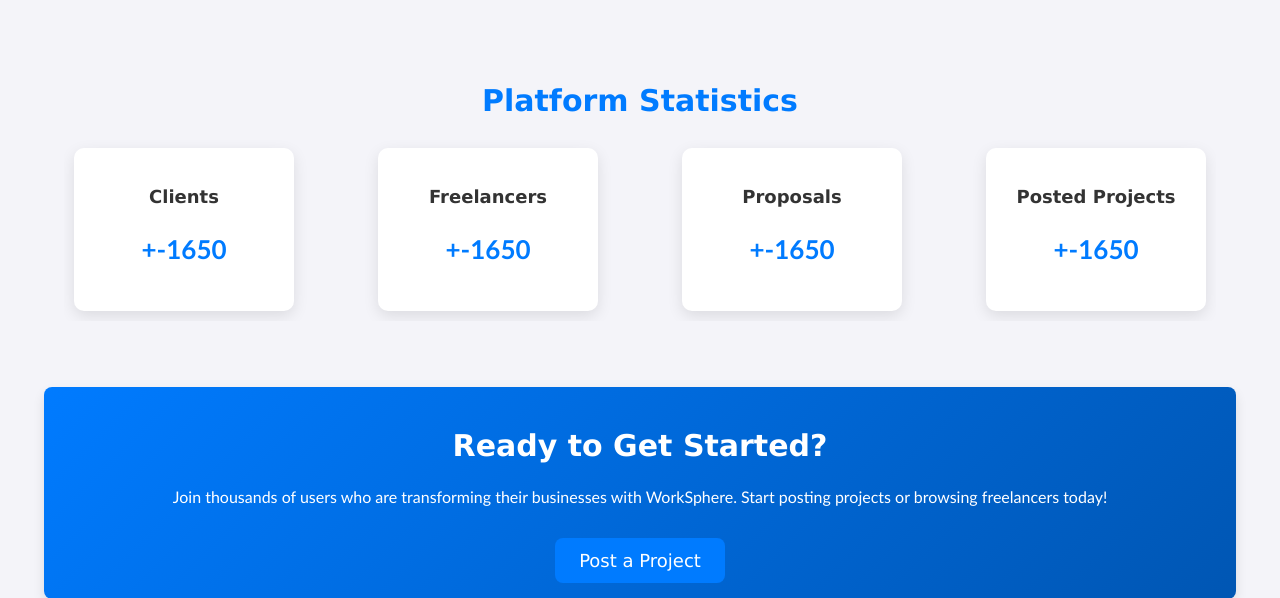
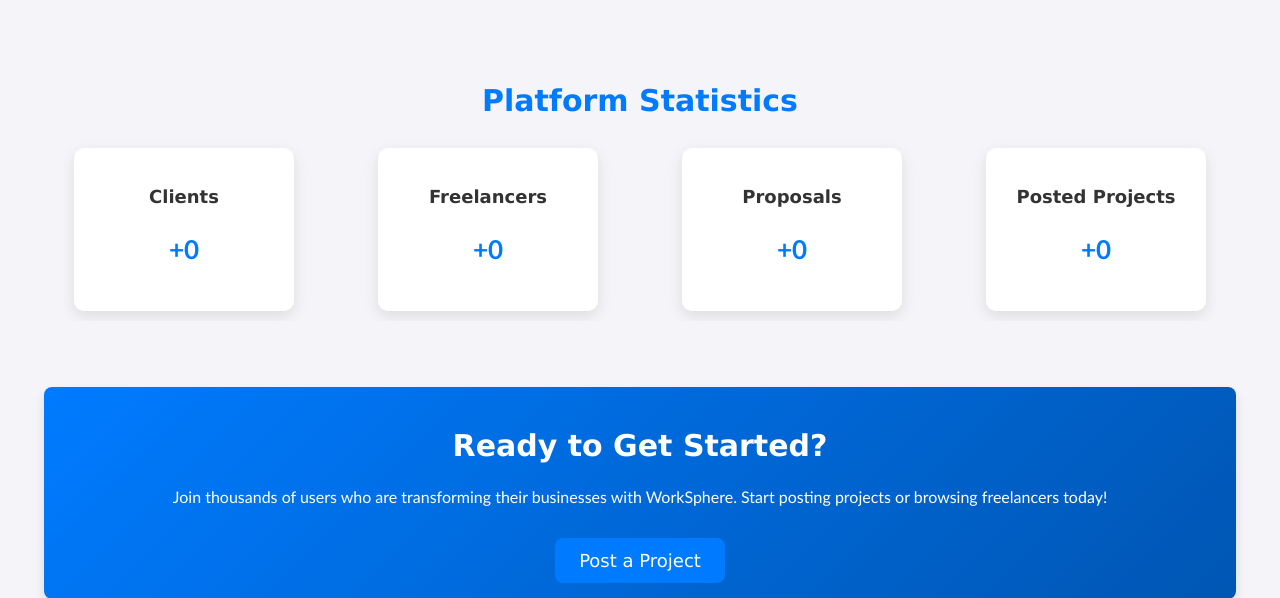
Before and after one commit to KinjalKansara/WorkSphere, a Django app: template staticpage/templates/home.html in a window 1280 px wide. Shown: the part 2297-2895 px from the top of the page. Run offline with Django 5.2, Linux system fonts and the light colour scheme; the template is opened without the code that fills it, so the values that code supplies are empty; some web fonts are replaced.

Commit message:
some changes
some changes

```diff
--- a/staticpage/templates/home.html
+++ b/staticpage/templates/home.html
@@ -802,7 +802,7 @@
         let range = end - start;
         let stepTime = Math.abs(Math.floor(duration / range));
         let current = start;
-        let increment = end > start ? 1 : -1;
+        let increment = end > start ? 1 : 0;
         let timer = setInterval(() => {
             current += increment;
             element.innerText = "+" + current;
```
Also changed, not shown: client/migrations/0001_initial.py, db.sqlite3, freelancer/migrations/0001_initial.py, media/profile_images/address.png (added), media/profile_photos/3_qE61nh9.png (added), media/profile_photos/address_CGbEXDS.png (added), notification/migrations/0001_initial.py, payment/migrations/0001_initial.py, staticpage/migrations/0001_initial.py, 1 other file.
